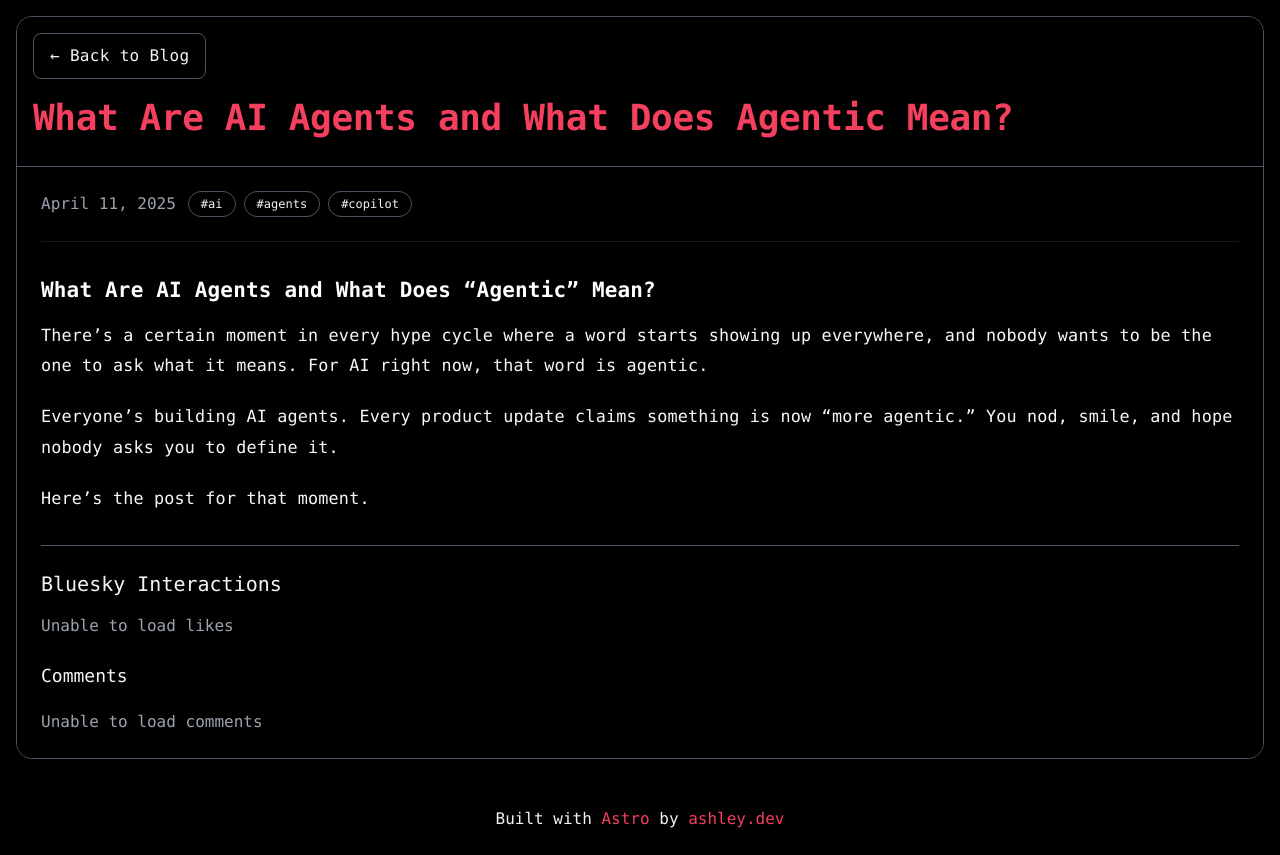
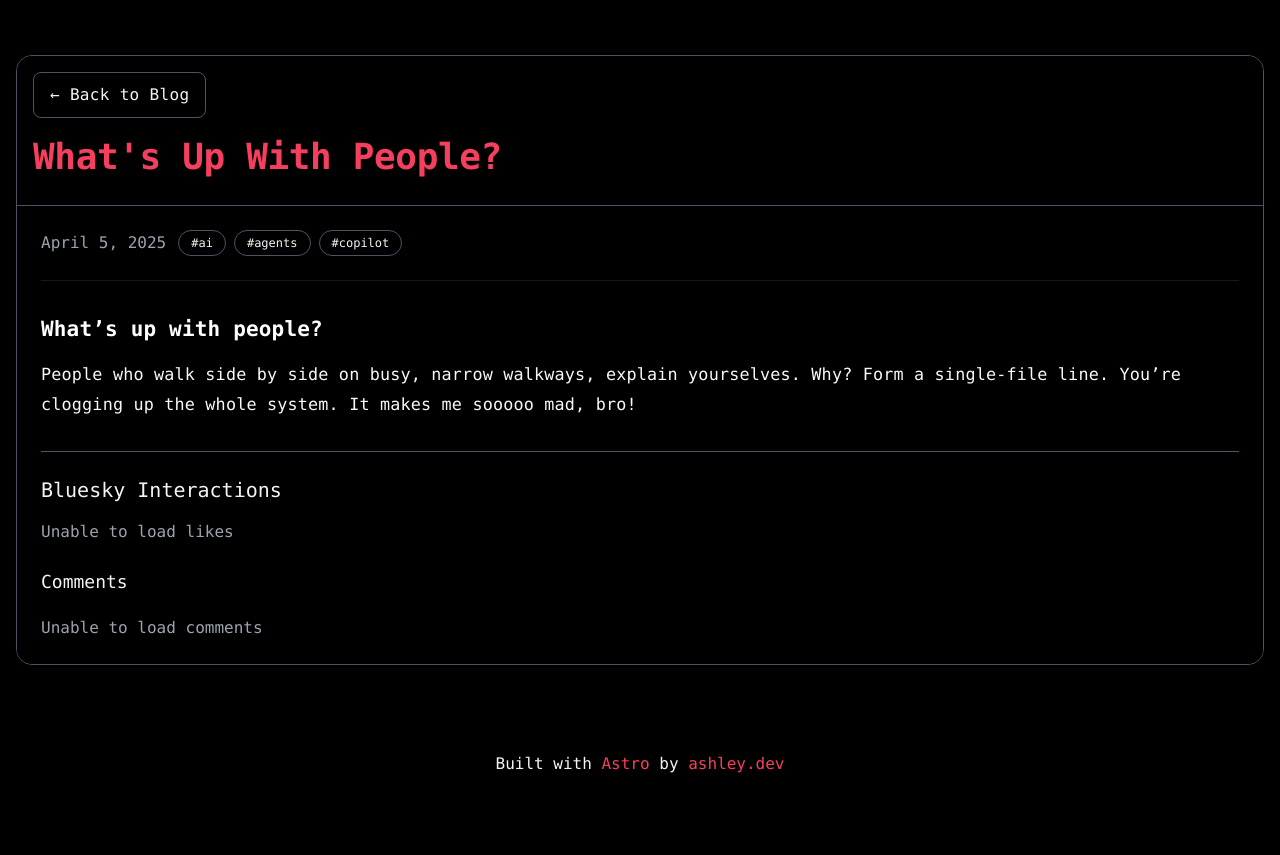
Before and after one commit to ashleymcnamara/ashley.dev, an Astro site: page /posts/agents in a window 1280 px wide. After the commit the page ends 800 px from the top, so only its background shows below. Built offline with nearby package versions, Linux system fonts and the light colour scheme; Astro itself is replaced by a stand-in of ours; no server answers.

Commit message:
Update agents.md

```diff
--- a/src/content/posts/agents.md
+++ b/src/content/posts/agents.md
@@ -1,13 +1,9 @@
 ---
-title: "What Are AI Agents and What Does Agentic Mean?"
-date: "2025-04-11"
+title: "What's Up With People?"
+date: "2025-04-5"
 tags: ["ai", "agents","copilot"]
 blueskyPostURI: "at://did:plc:5tgxxpsiv36w3e37im6kd2se/app.bsky.feed.post/3lm34df764s2w"
 ---
 
-### What Are AI Agents and What Does "Agentic" Mean?
-There's a certain moment in every hype cycle where a word starts showing up everywhere, and nobody wants to be the one to ask what it means. For AI right now, that word is agentic.
-
-Everyone's building AI agents. Every product update claims something is now "more agentic." You nod, smile, and hope nobody asks you to define it.
-
-Here's the post for that moment.
+### What's up with people?
+People who walk side by side on busy, narrow walkways, explain yourselves. Why? Form a single-file line. You’re clogging up the whole system. It makes me sooooo mad, bro!
```
